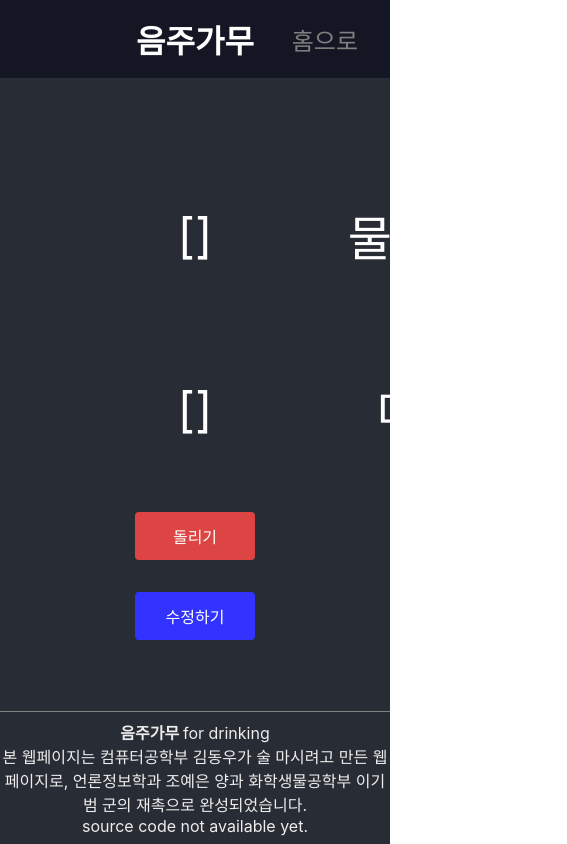
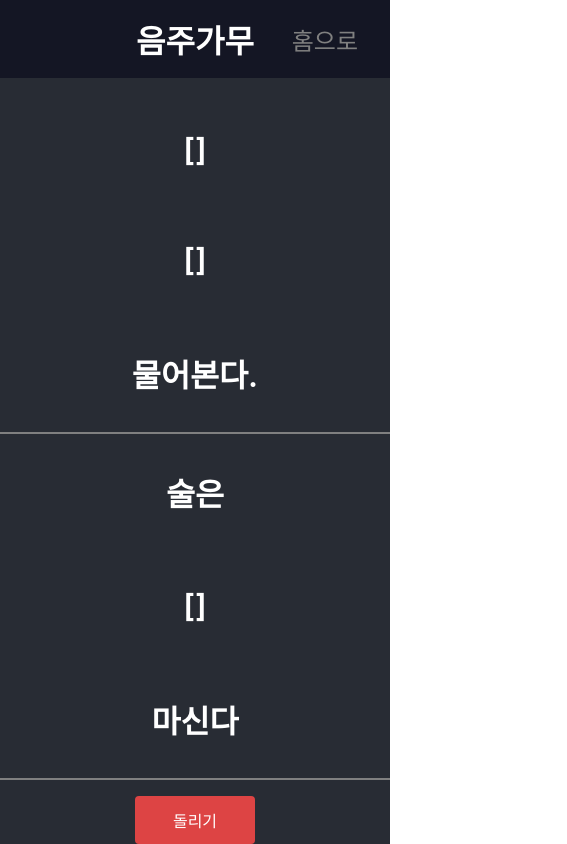
Before and after one commit to KRKimDongWoo/alcoholic, a React (Create React App) app: page /truth in a window 390 px wide. Both pictures are taken after a click on the button "시작하기". Shown: the top 844 px of the page, 567 px wide, since content can reach past the window. Built offline with nearby package versions, Linux system fonts and the light colour scheme.

Commit message:
add responsive layout

```diff
--- a/src/component/game/Game.css
+++ b/src/component/game/Game.css
@@ -20,12 +20,17 @@
 	display: flex;
 	justify-content: center;
 	align-items: center;
+
+	flex-wrap: wrap;
+
+	border-bottom: 2px solid gray;
 }
 
 .game-text {
 	width: 240px;
 	padding: 4px;
-	font-size: 48px;
+	font-size: calc(16px + 4vmin);
+	font-weight: 600;
 }
 
 .game-button {
--- a/src/component/game/Setting.css
+++ b/src/component/game/Setting.css
@@ -30,7 +30,10 @@
 
 .setting-body-select {
 	display: flex;
-	border-top: 1px solid gray
+	flex-wrap: wrap;
+
+	justify-content: center;
+	align-items: center;
 }
 
 .setting-button {
```
